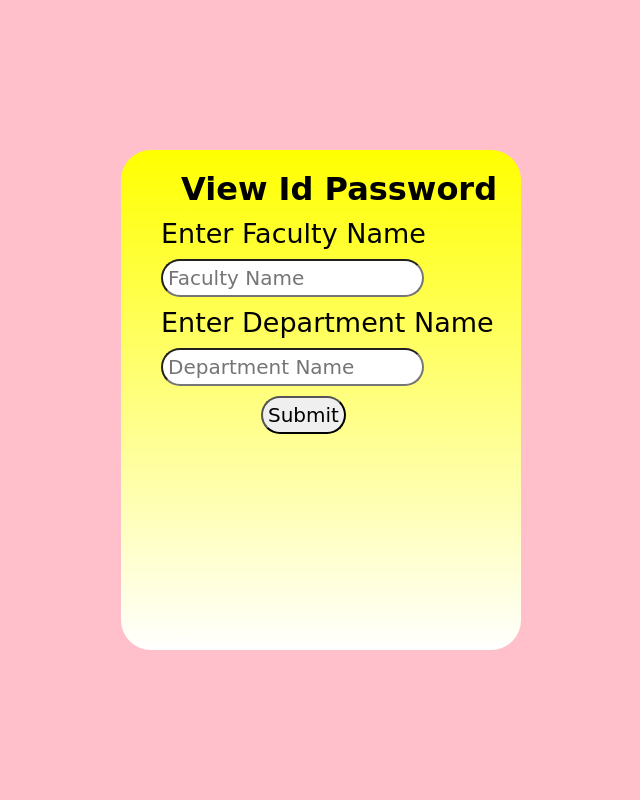
After one commit to amzad78692/Question-Paper-Generator, a PHP site: page /Examdptviewpass.php in a window 1280 px wide. The commit adds this page. Shown: the whole page, without its empty margins (319-959 px from the left). Run offline with PHP 8.4, Linux system fonts and the light colour scheme.

Commit message:
All pages finish

```diff
--- a/Admin.php
+++ b/Admin.php
@@ -19,7 +19,7 @@
             <a href="#">Generate ques paper</a>
             <a href="#">View ques paper</a>
             <a href="createpassword.php">Change own password</a>
-            <a href="#">View id password</a>
+            <a href="AdminViewpass.php">View id password</a>
             <a href="index.php">Log out</a>
         </div>
 
--- a/Examdpt.php
+++ b/Examdpt.php
@@ -16,8 +16,8 @@
             <a href="#">View Ques</a>
             <a href="#">Delete Ques</a>
             <a href="#">Print Ques</a>
-            <a href="#">Change Password</a>
-            <a href="#">View Id & Pass</a>
+            <a href="Examdptcngpass.php">Change Password</a>
+            <a href="Examdptviewpass.php">View Id & Pass</a>
             <a href="index.php">Log Out</a>
         </div>
 
--- /dev/null
+++ b/Examdptviewpas.css
@@ -0,0 +1,52 @@
+*{
+   margin: 0%;
+   padding: 0%;
+   font-family: 'Lemonada',cursive;
+}
+
+.container{
+   display: flex;
+   position: absolute;
+   background-color: pink;
+   width: 100%;
+   height: 100vh;
+   align-items: center;
+   justify-content: center;
+   z-index: -1;
+}
+
+.dptviewpass{
+   align-items: center;
+   justify-content: center;
+   height: 500px;
+   width: 400px;
+   border-radius: 30px;
+   box-shadow: 0px,20px,30px rgba(0,0,0,0.9);
+   background-image: linear-gradient(yellow,white);
+   position: absolute;
+   z-index: 1;
+}
+
+#heading{
+   margin-left: 60px;
+   margin-top: 20px;
+}
+
+#form input{
+   padding: 5px;
+   border-radius: 20px;
+   font-size: 20px;
+   margin-left: 40px;
+   margin-top: 10px;
+
+}
+
+#form p{
+   font-size: 27px;
+   margin-left: 40px;
+   margin-top: 10px;
+}
+
+#button{
+   margin-left: 100px;
+}
--- /dev/null
+++ b/Examdptviewpass.php
@@ -0,0 +1,24 @@
+<!DOCTYPE html>
+<html lang="en">
+<head>
+        <meta charset="UTF-8">
+        <meta http-equiv="X-UA-Compatible" content="IE=edge">
+        <meta name="viewport" content="width=device-width, initial-scale=1.0">
+        <link rel="stylesheet" href="Examdptviewpas.css">
+        <title>Exam Dept View Id Password</title>
+</head>
+<body>
+    <div class="container">
+        <div class="dptviewpass">
+            <h1 id="heading">View Id Password</h1>
+            <form method="post" id="form">
+                <p id="first"> Enter Faculty Name</p>
+                <input type="text" placeholder="Faculty Name" name="Name" required>
+                <p id="second"> Enter Department Name</p>
+                <input type="text" placeholder="Department Name" name="Name" required>
+                <div id="button">
+                <input type="submit" value="Submit"  name="view">
+                </div>
+            </form>
+        </div>
+    </div>
```
Also changed, not shown: AdminViewidpass.css (added, +54 -0 lines), AdminViewpass.php (added, +26 -0 lines), Examdeptchngpass.css (added, +52 -0 lines), Examdptcngpass.php (added, +32 -0 lines).
